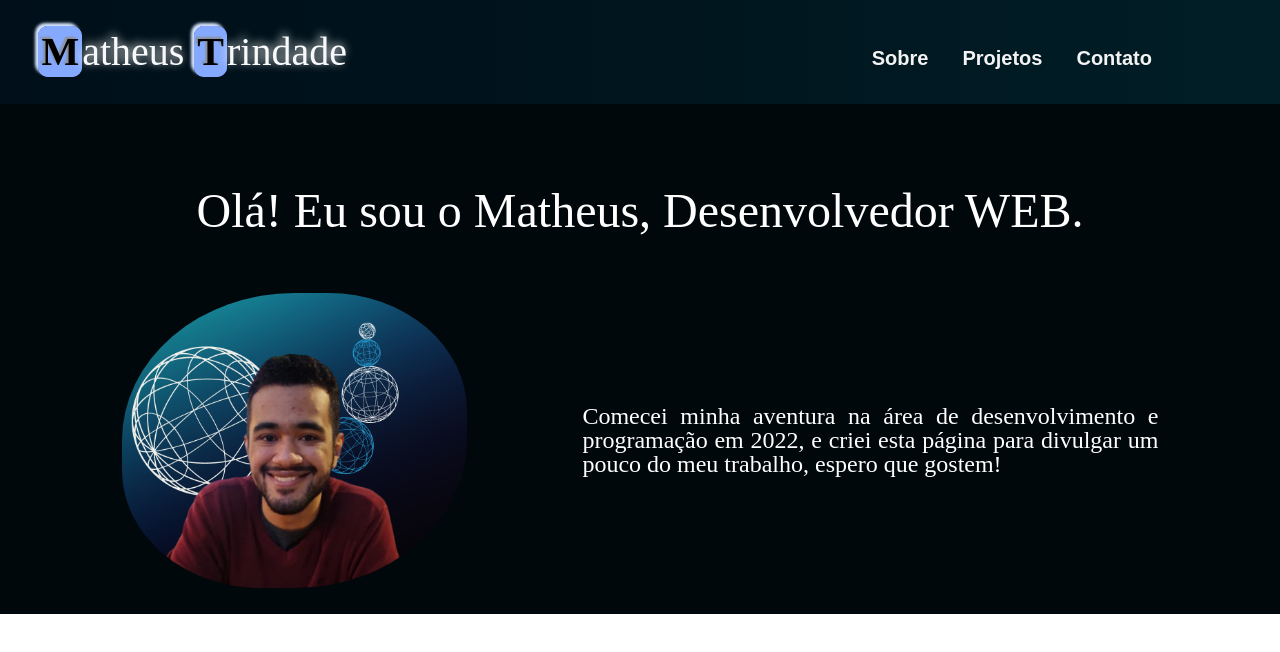
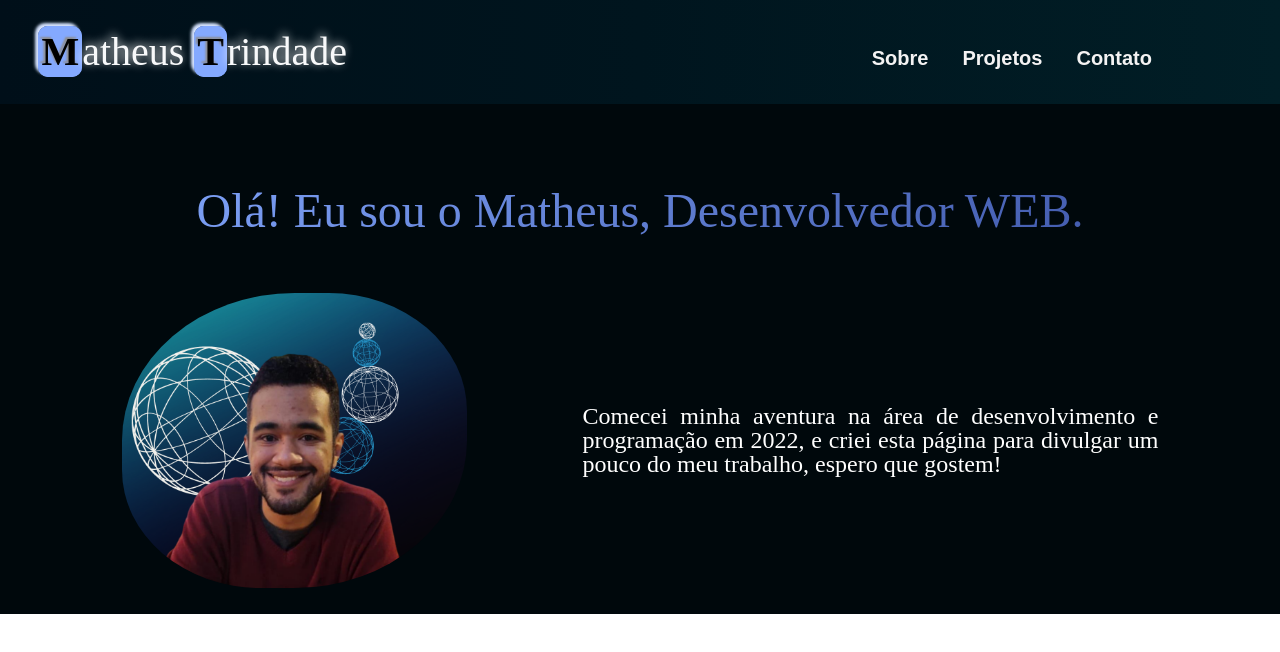
Before and after one commit to MatheusTrindade5201/portifolioPessoal, a plain HTML site: page index.html in a window 1280 px wide. Drawn offline with Linux system fonts and the light colour scheme.

Commit message:
Adicionando animação ao texto de apresentação

```diff
--- a/index.html
+++ b/index.html
@@ -29,7 +29,7 @@
 	<main>
 
 		<div class="sobre">
-			<h2>Olá! Eu sou o Matheus, Desenvolvedor WEB.</h2>
+			<h2 class="texto-animado">Olá! Eu sou o Matheus, Desenvolvedor WEB.</h2>
 
 			<div class="sobre-conteudo">
 
--- a/style.css
+++ b/style.css
@@ -80,12 +80,6 @@ nav a:hover{
 	vertical-align: baseline;
 }
 
-h2{
-	font-size: 3em;
-	text-align: center;
-	padding: 5%;
-	color: white;
-}
 
 section{
 	display: inline-block;
@@ -98,3 +92,24 @@ section{
 p{
 	color: white;
 }
+
+.texto-animado{
+
+	font-size: 3em;
+	text-align: center;
+	padding: 5%;
+
+	background: linear-gradient(-45deg, #192A7A, #84A9FF, #E6F0FF);
+	background-size: 300%;
+
+	-webkit-background-clip:text;
+	-webkit-text-fill-color: transparent;
+
+	animation: move 3s ease-in-out infinite;
+}
+
+@keyframes move {
+	0% { background-position: 0 50%;;}
+	50% { background-position: 100% 50%;}
+	100% { background-position: 0 50%;}
+}
```
